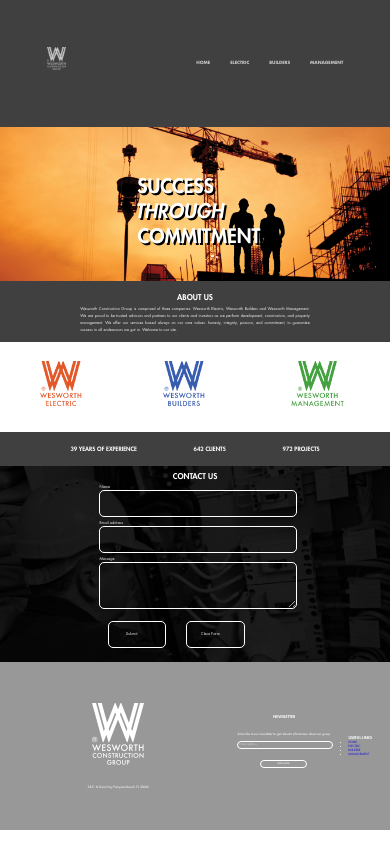
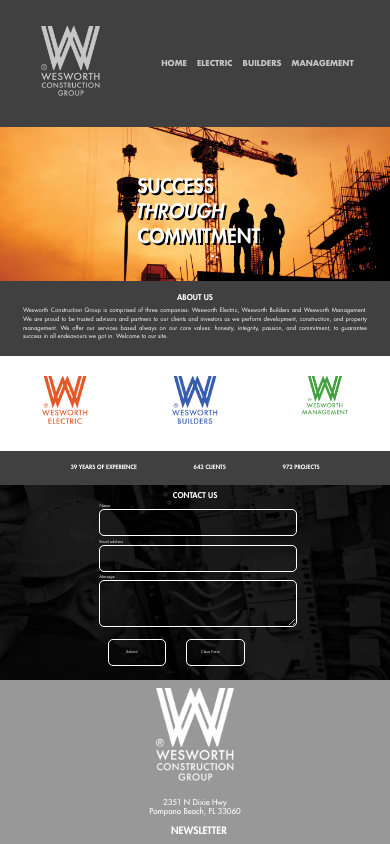
Before and after one commit to HDOSURREGO/wesworth, a React (Create React App) app: page / in a window 390 px wide. Built offline with nearby package versions, Linux system fonts and the light colour scheme.

Commit message:
responsiveness for footer, navbar done

```diff
--- a/src/components/Footer.css
+++ b/src/components/Footer.css
@@ -88,7 +88,7 @@
 
 .form-input-nl {
 	background-color: transparent;
-	width: 100%;
+	width: 90%;
 	padding: 1%;
 	border: 1px solid white;
 	border-radius: 5px;
@@ -145,4 +145,68 @@ h2 {
 .usefulLinks a {
 	text-decoration: none;
 	margin: auto;
+	color: white;
 }
+
+@media only screen and (max-width: 414px) {
+	.footer {
+		display: block;
+		height: 100%;
+		background-color: #999899;
+		color: white;
+	}
+	.logoAddress p {
+		display: inline-block;
+		font-family: "futuraStd-Medium";
+		font-size: 8px;
+		line-height: 1.2;
+		width: 25%;
+		padding: 1%;
+		text-align: center;
+	}
+
+	.logoAddress img {
+		padding: 2%;
+		width: 20%;
+	}
+
+	.newsletter p {
+		display: inline-block;
+		font-size: 8px;
+		line-height: 1.2;
+		width: 100%;
+		padding: 1%;
+		text-align: center;
+	}
+
+	h2 {
+		text-align: center;
+		padding: 1%;
+		font-size: 10px;
+	}
+
+	.usefulLinks ul li {
+		display: block;
+		font-size: 8px;
+		text-align: center;
+	}
+
+	::placeholder {
+		color: lightgray;
+		font-size: 7px;
+	}
+
+	.form-input-nl {
+		width: 90%;
+		padding: 10px 10px 10px 10px;
+		font-size: 1.2vw;
+	}
+
+	.btn-nl {
+		display: inline-block;
+		background-color: transparent;
+		color: white;
+		width: 25%;
+		font-size: 8px;
+	}
+}
--- a/src/components/Footer.js
+++ b/src/components/Footer.js
@@ -123,8 +123,6 @@ export default class Footer extends React.Component {
 									Subscribe to our newsletter to get relevant information about
 									our group.
 								</p>
-							</div>
-
 								<div class="form-group">
 									<input
 										className="form-input-nl"
@@ -132,6 +130,7 @@ export default class Footer extends React.Component {
 										placeholder="Email address"
 										name="mail"
 									/>
+								</div>
 							</div>
 
 							<div class="container">
--- a/src/components/Home.css
+++ b/src/components/Home.css
@@ -107,41 +107,6 @@ p {
 	}
 }
 
-@media only screen and (max-width: 1360px) {
-	.centeredTop {
-		position: fixed;
-		top: 30%;
-		left: 45%;
-		transform: translate(-50%, -50%);
-		font-family: futuraStdHeavy;
-		font-size: 6vw;
-		text-shadow: 4px 4px black;
-		z-index: 1;
-	}
-
-	.centeredMiddle {
-		position: fixed;
-		top: 40%;
-		left: 46%;
-		transform: translate(-50%, -50%);
-		font-family: futuraStdHeavyOblique;
-		font-size: 6vw;
-		text-shadow: 4px 4px black;
-		z-index: 1;
-	}
-
-	.centeredBottom {
-		position: fixed;
-		bottom: 50%;
-		right: 49%;
-		transform: translate(50%, 50%);
-		font-family: futuraStdHeavy;
-		font-size: 6vw;
-		text-shadow: 4px 4px black;
-		z-index: 1;
-	}
-}
-
 @media only screen and (max-width: 1024px) {
 	.centeredTop {
 		position: fixed;
@@ -212,6 +177,28 @@ p {
 	}
 }
 
+@media only screen and (max-width: 1024px) {
+	p {
+		font-family: futuraStdBook;
+		font-size: 1.5vw;
+		line-height: 1.5;
+		width: 90%;
+		text-align: justify;
+		padding-bottom: 3%;
+	}
+}
+
+@media only screen and (max-width: 768px) {
+	p {
+		font-family: futuraStdBook;
+		font-size: 1.5vw;
+		line-height: 1.5;
+		width: 90%;
+		text-align: justify;
+		padding-bottom: 3%;
+	}
+}
+
 @media only screen and (max-width: 414px) {
 	.centeredTop {
 		position: fixed;
@@ -245,4 +232,19 @@ p {
 		text-shadow: 2px 2px black;
 		z-index: 1;
 	}
+
+	p {
+		font-family: futuraStdBook;
+		font-size: 1.5vw;
+		line-height: 1.5;
+		width: 90%;
+		text-align: justify;
+		padding-bottom: 3%;
+	}
+
+	.logo {
+		padding: 5%;
+		justify-content: space-evenly;
+		width: 90%;
+	}
 }
--- a/src/components/NavBar.css
+++ b/src/components/NavBar.css
@@ -14,9 +14,9 @@
 }
 
 .nav-logo {
-	width: 20%;
+	width: 5%;
 	border: 10px;
-	padding: 5px 25px 10px 10px;
+	padding: 20px 25px 20px 10px;
 	float: left;
 }
 
@@ -41,3 +41,52 @@
 .nav-titles ul li a:active {
 	color: #e15829;
 }
+
+@media only screen and (max-width: 1024px) {
+	.nav-logo {
+		border: 10px;
+		padding: 20px 25px 20px 10px;
+		float: left;
+		width: 10%;
+	}
+	.nav-titles ul li {
+		float: right;
+		list-style: none;
+		padding: 5px;
+		font-size: 1.8vw;
+	}
+}
+
+@media only screen and (max-width: 768px) {
+	.nav-logo {
+		border: 10px;
+		padding: 20px 25px 20px 10px;
+		float: left;
+		width: 10%;
+	}
+	.nav-titles ul li {
+		float: right;
+		list-style: none;
+		padding: 5px;
+		font-family: "futuraStdBold";
+		font-size: 14px;
+		color: black;
+	}
+}
+
+@media only screen and (max-width: 414px) {
+	.nav-logo {
+		border: 10px;
+		padding: 20px 25px 20px 10px;
+		float: left;
+		width: 15%;
+	}
+	.nav-titles ul li {
+		float: right;
+		list-style: none;
+		padding: 5px;
+		font-family: "futuraStdBold";
+		font-size: 8px;
+		color: black;
+	}
+}
--- a/src/components/NavBar.js
+++ b/src/components/NavBar.js
@@ -13,11 +13,7 @@ export default class NavBar extends React.Component {
 			<div className="navbar">
 				<div className="nav-logo">
 					<Link to={"/"} className="link">
-						<img
-							src={WesworthConstruction}
-							alt="Wesworth Construction"
-							width="25%"
-						/>
+						<img src={WesworthConstruction} alt="Wesworth Construction" />
 					</Link>
 				</div>
 				<div className="nav-titles">
```
Lines whose indentation alone changed are shown as unchanged.
